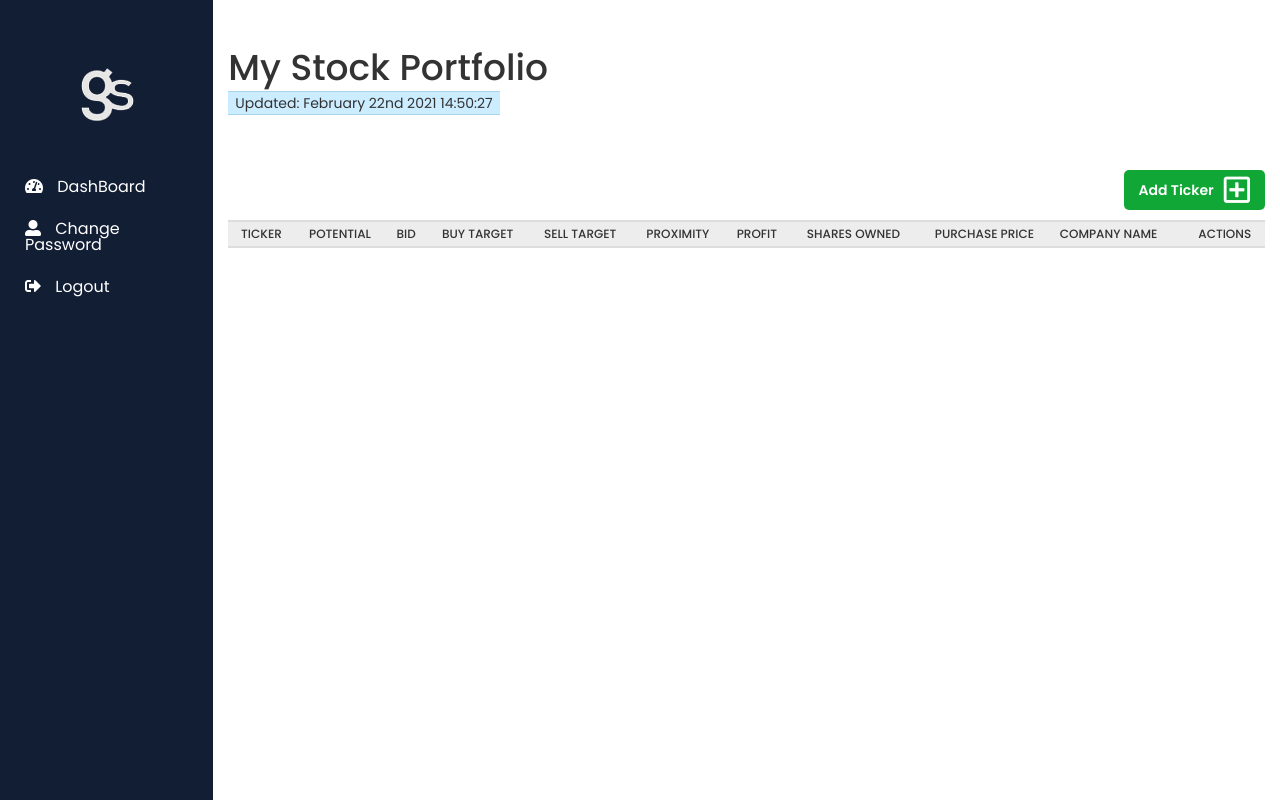
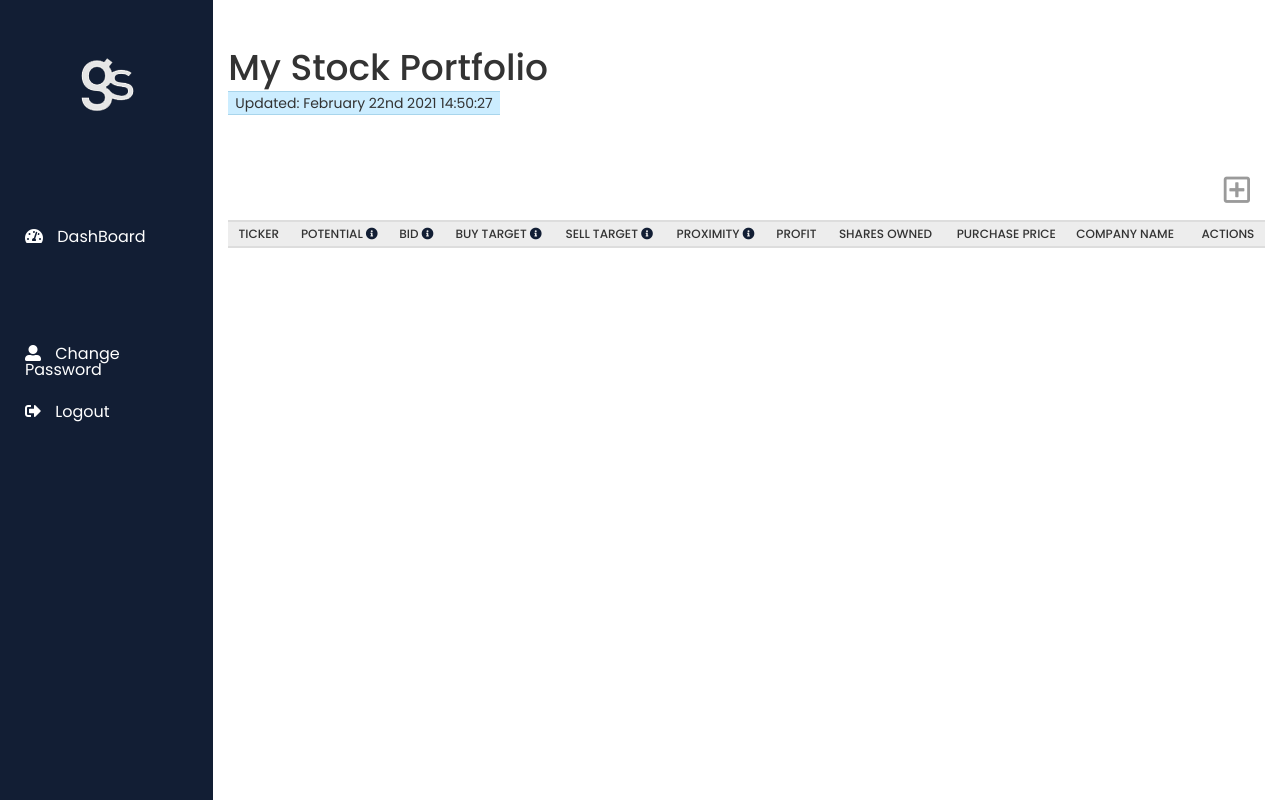
Before and after one commit to pilgrim53/GuidedStock, a Django app: page /portfolio in a window 1280 px wide. Run offline with Django 3.2, Linux system fonts and the light colour scheme; the visitor is signed in with stand-in values (Sample User, id 1); data that the repository does not hold is empty; parts of the project's set-up code (start-up, migrations or seed data) failed here and were passed over; some libraries are stand-ins or nearby versions.

Commit message:
Footer added each page and Tooltip added in portfolio page and Some Styles added

```diff
--- a/stock_admin/static/assets/css/style.css
+++ b/stock_admin/static/assets/css/style.css
@@ -820,7 +833,7 @@ body {
 	left: 0;
 	background-color: #121E34;
 	overflow-x: hidden;
-	padding: 60px 25px;
+	padding: 50px 25px 60px;
 	max-width: 280px;
 }
 
@@ -836,6 +849,10 @@ body {
 
 .menu-link li{
 	margin-bottom: 25px;
+}
+
+.menu-link li:first-child{
+	margin: 110px 0 100px 0;
 }
 
 .menu-link li a{
@@ -1015,46 +1032,49 @@ body {
 }
 
 .add-ticker-btn{
-	display: inline-flex;
-	float: right;
-}
-
-.add-ticker-btn a{
 	background-color: #10A736;
 	color: #fff;
 	padding: 15px 0;
-	display: flex;
-	align-items: center;
 	padding: 5px 15px;
 	margin-bottom: 10px;
 	border-radius: 5px;
 	font-size:14px;
 	font-weight: 600;
+	display: none;
 }
 
-.add-ticker-btn a:hover, .add-ticker-btn a:focus{
+.add-ticker-btn:hover, .add-ticker-btn:focus{
 	text-decoration: none;
+	color: #fff;
 }
 
-.add-ticker-btn a i{
+.add-ticker-btn i{
 	font-size:30px;
 	margin-left: 10px;
 }
 
+
+.tooltip-inner {
+    max-width: 200px;
+    padding: 3px 8px;
+    color: #473EBF;
+	border: 2px solid #473EBF;
+    text-align: left;
+    background-color: #fff;
+	border-radius: 8px;
+	font-size: 14px;
+    font-weight: 600;
+}
+
 .tooltip.top .tooltip-arrow {
-    bottom: 0;
-    left: 50%;
-    margin-left: -5px;
-    border-width: 5px 5px 0;
-    border-top-color: #000;
+    border-top-color: #473EBF;
 }
-.tooltip-arrow {
-    position: absolute;
-    width: 0;
-    height: 0;
-    border-color: transparent;
-    border-style: solid;
+
+.add-port-btn span{
+	display: none;
 }
+
+
 
 /* -----Forgot password style ------ */
 
@@ -1075,6 +1095,78 @@ body {
 	color: #fff;
 }
 
+.plus-square{
+	color: #9A9A9A;
+	font-size: 30px;
+	position: relative;
+	margin:0 0px 10px 0;
+	display: inline-flex;
+	transition: all .5s ease;
+	padding: 5px 15px;
+	position: relative;
+	overflow: hidden;
+	text-decoration: none;
+}
+
+.plus-square:before {
+	content: "";
+	position: absolute;
+	top: 0;
+	left: 0;
+	right: 0;
+	bottom: 0;
+	background-color:#11A837;
+	transform: scaleX(0);
+	transition-duration: 0.5s;
+	transition-timing-function: ease-out;
+	z-index: -1;
+	border-radius: 5px;
+  }
+
+.plus-square:hover:before {
+	transform: scaleX(1);
+  }
+
+  .plus-square:hover{
+	color: #fff;
+	text-decoration: none;
+	}
+
+  .plus-square:focus{
+	color: #fff;
+	text-decoration: none;
+	}
+
+.plus-square:hover, .plus-square:focus{
+	color: #9A9A9A;
+}
+
+.add-port-btn{
+	display: inline-flex;
+	float: right;
+}
+
+.plus-square span{
+	color: #fff;
+	border-radius: 5px;
+	font-size:14px;
+	font-weight: 600;
+	margin-right: 10px;
+}
+
+.plus-square:focus{
+	text-decoration: none;
+}
+
+.plus-square:hover span{
+	color:#fff;
+	display: flex;
+    align-items: center;
+}
+
+.plus-square:hover i{
+	color: #fff;
+}
 
 /* ---------- Footer Section Styling Ends ---------- */
 
--- a/stock_admin/static/assets/js/custom.js
+++ b/stock_admin/static/assets/js/custom.js
@@ -1,7 +1,10 @@
 /* ----- Custom Scripts for Destiny template ----- */
+
 $(document).ready(function () {
   $('[data-toggle="tooltip"]').tooltip();
 });
+
+
 $('#subscribe').submit(function (e) {
   e.preventDefault();
   var email_id = $("#email_id").val();
@@ -118,12 +121,13 @@ $('input[type="password"]').each(function () {
   });
 })
 
-$(".three-bar i").click(function () {
+
+$(document).on("click", ".three-bar i", function () {
   $(".sidebar").toggleClass("show-sidebar");
   $(".sidebar").removeClass("hide-sidebar");
 });
 
-$(".close-btn i").click(function () {
+$(document).on("click", ".close-btn i", function () {
   $(".sidebar").toggleClass("hide-sidebar");
   $(".sidebar").removeClass("show-sidebar");
 });
--- a/stock_admin/templates/base.html
+++ b/stock_admin/templates/base.html
@@ -20,14 +20,21 @@
     {% block body %}
     {% block content %}
     {% endblock %}
-    <div class="login-footer">
-        <div class="footer-link">
-            <a href="{% url 'home' %}">  <span><img src="{% static 'assets/logos/gs_logo.png' %}" alt="footer-logo" />©2021</span></a>
-            <span><a href="{% url 'user-agreement' %}">User Agreement</a></span>
-            <span><a href="{% url 'privacy-policy' %}">Privacy Policy</a></span>
-            <span><a href="{% url 'cookie-policy' %}">Cookie Policy</a></span>
+    <!-- Footer Section -->
+    <div class="footer no-color">
+        <div class="container">
+            <div class="col-md-12 text-center">
+                <img class="img-circle" src="{% static 'assets/logos/logo.png' %}" width="40" height="40"
+                    alt="GuidedStock abbreviated logo">
+                <div class="footer-text">
+                    <p>
+                        &copy;2021 GuidedStock. All Rights Reserved.
+                    </p>
+                </div>
+            </div>
         </div>
-    </div>{% endblock %}
+    </div>
+    {% endblock %}
 
     <script type="text/javascript" src="{% static 'assets/js/jquery.min.js' %}"></script>
     <script type="text/javascript" src="{% static 'assets/js/bootstrap.min.js' %}"></script>
--- a/stock_admin/templates/portfolio.html
+++ b/stock_admin/templates/portfolio.html
@@ -42,19 +42,28 @@
           </div>
         </div>
       </div>
-      <div class="add-ticker-btn">
-        <a href="{% url 'create-stock' %}">Add Ticker <i class="far fa-plus-square"></i></a>
+      <div class="text-right add-port-btn">
+        <a href="{% url 'create-stock' %}" class="plus-square"><span>Add ticker</span> <i
+            class="far fa-plus-square"></i></a>
       </div>
+
+
       <div class="portofollio-table">
         <table class="table">
           <thead>
             <tr>
               <th style="text-align:center">TICKER</th>
-              <th style="text-align:center">POTENTIAL</th>
-              <th style="text-align:center">BID</th>
-              <th style="text-align:center">BUY TARGET</th>
-              <th class="text-secondary bg-light" style="text-align:center">SELL TARGET</th>
-              <th style="text-align:center">PROXIMITY</th>
+              <th style="text-align:center">POTENTIAL<a href="#" data-toggle="tooltip" data-container="body"
+                  data-placement="top" title="Potential"><i class="fas fa-info-circle"></i></a></th>
+              <th style="text-align:center">BID<a href="#" data-toggle="tooltip" data-container="body"
+                  data-placement="top" title="Current Stock Price"><i class="fas fa-info-circle"></i></a></th>
+              <th style="text-align:center">BUY TARGET<a href="#" data-toggle="tooltip" data-container="body"
+                  data-placement="top" title="Buy Target"><i class="fas fa-info-circle"></i></a></th>
+              <th class="text-secondary bg-light" style="text-align:center">SELL TARGET<a href="#" data-toggle="tooltip"
+                  data-container="body" data-placement="top" title="Sell Target"><i class="fas fa-info-circle"></i></a>
+              </th>
+              <th style="text-align:center">PROXIMITY<a href="#" data-toggle="tooltip" data-container="body"
+                  data-placement="top" title="proximity"><i class="fas fa-info-circle"></i></a></th>
               <th style="text-align:center">PROFIT</th>
               <th style="text-align:center">SHARES OWNED</th>
               <th style="text-align:center">PURCHASE PRICE</th>
@@ -89,9 +98,6 @@
             </tr>
             {% endfor %}
 
-
-
-
           </tbody>
         </table>
       </div>
@@ -108,6 +114,7 @@
     $.ajax({
       url: "{% url 'portfolio' %}",
       success: function (data) {
+
         $('#portfolio').replaceWith($('#portfolio', data));
       }
     });
```
Also changed, not shown: other parts of stock_admin/static/assets/css/style.css (+33 -17 lines), stock_admin/templates/signup.html (+10 -6 lines), stock_admin/templates/home.html (line endings or trailing spaces).
